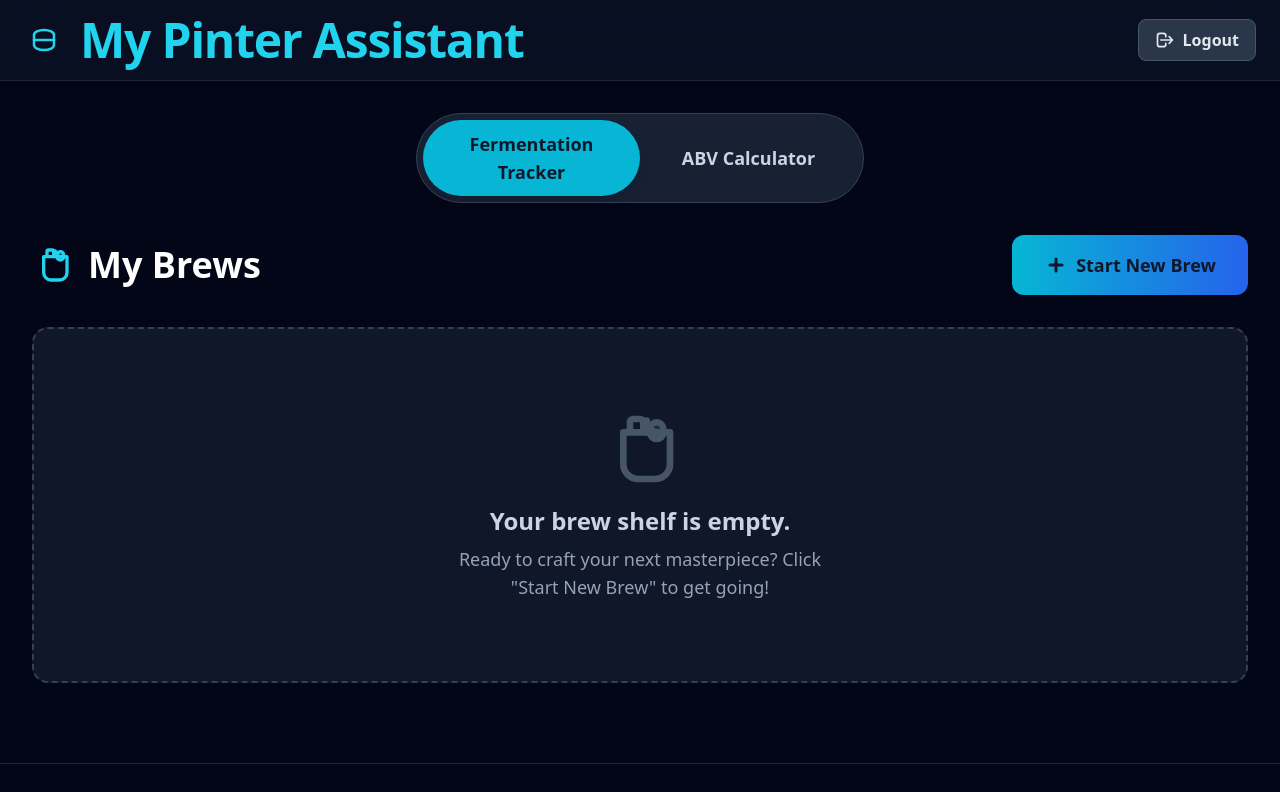
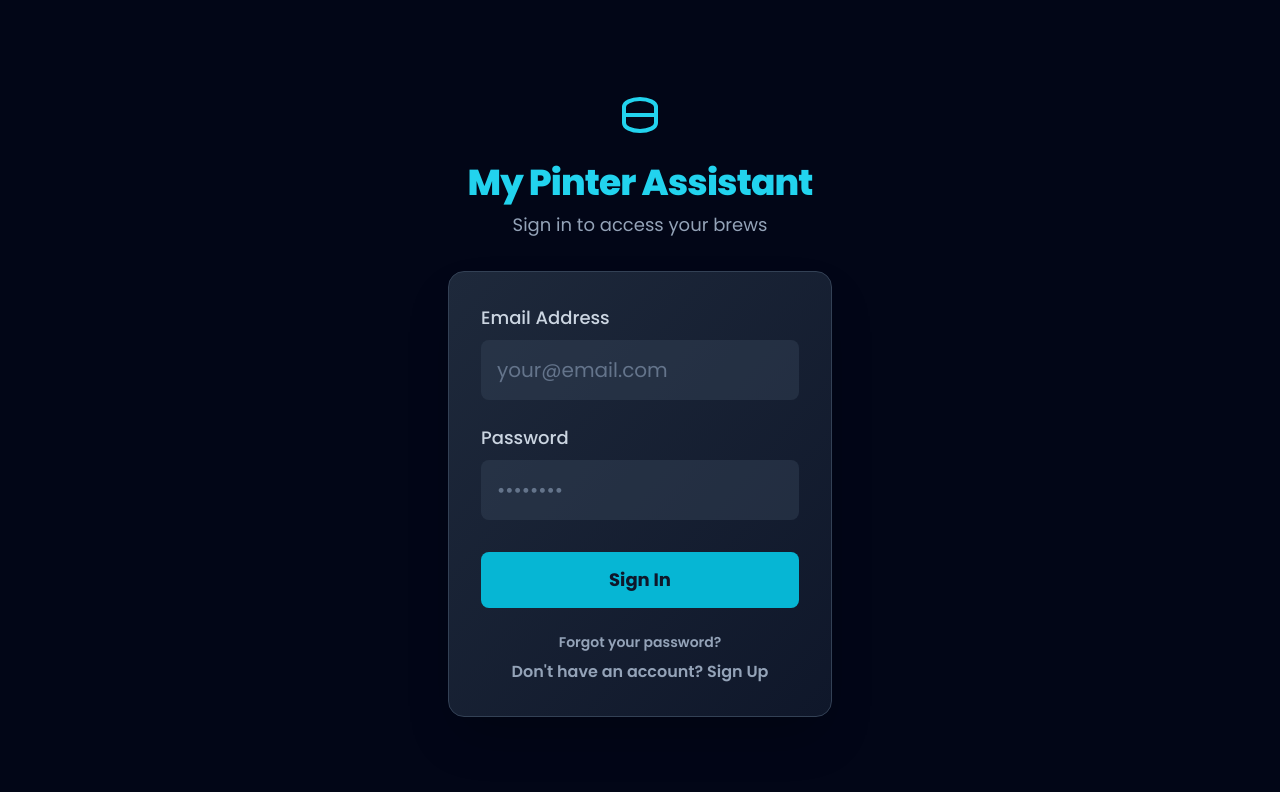
Before and after one commit to cookingfat/pinterfermentingassistant2, a React (Vite) app: page / in a window 1280 px wide. Shown: the top 792 px of the page. Built offline with nearby package versions, Linux system fonts and the light colour scheme.

Commit message:
rolled back last change

```diff
--- a/src/App.tsx
+++ b/src/App.tsx
@@ -1,7 +1,8 @@
+
 
 import React, { useState, useEffect } from 'react';
 import { PINTER_PRODUCTS } from './constants';
-import { AppView, Session, TrackedBeer } from './types';
+import { AppView, Session } from './types';
 import { supabase } from './supabaseClient';
 import Header from './components/Header';
 import FermentationTracker from './components/FermentationTracker';
@@ -10,37 +11,40 @@ import Footer from './components/Footer';
 import Auth from './components/Auth';
 import PasswordReset from './components/PasswordReset';
 import { BarrelIcon } from './components/icons';
-import Modal from './components/Modal';
 
 const App = () => {
-  const [session, setSession] = useState<Session | null>(null);
+  const [session, setSession] = useState(null);
   const [loading, setLoading] = useState(true);
   const [isPasswordRecovery, setIsPasswordRecovery] = useState(false);
-  const [isAuthModalOpen, setIsAuthModalOpen] = useState(false);
-  const [trackedBeers, setTrackedBeers] = useState<TrackedBeer[]>([]);
+  const [trackedBeers, setTrackedBeers] = useState([]);
   const [view, setView] = useState(AppView.Tracker);
 
-  const getBeersFromLocalStorage = (): TrackedBeer[] => {
-    try {
-      const localBeersJson = localStorage.getItem('pinter-tracked-beers');
-      return localBeersJson ? JSON.parse(localBeersJson) : [];
-    } catch (error) {
-      console.error("Error parsing local beers:", error);
-      return [];
+  useEffect(() => {
+    setLoading(true);
+    supabase.auth.getSession().then(({ data: { session } }) => {
+      setSession(session);
+      setLoading(false);
+    });
+
+    const { data: { subscription } } = supabase.auth.onAuthStateChange((event, session) => {
+      setSession(session);
+      if (event === 'PASSWORD_RECOVERY') {
+        setIsPasswordRecovery(true);
       }
-  };
+    });
 
-  const updateLocalStorageAndState = (newBeers: TrackedBeer[]) => {
-    const sortedBeers = [...newBeers].sort((a, b) => {
-      const timeA = parseInt(a.trackingId.split('-').pop() || '0', 10);
-      const timeB = parseInt(b.trackingId.split('-').pop() || '0', 10);
-      return timeB - timeA;
-    });
-    localStorage.setItem('pinter-tracked-beers', JSON.stringify(sortedBeers));
-    setTrackedBeers(sortedBeers);
-  };
+    return () => subscription.unsubscribe();
+  }, []);
 
-  const getBeersFromSupabase = async () => {
+  useEffect(() => {
+    if (session) {
+      getBeers();
+    } else {
+      setTrackedBeers([]); // Clear beers on logout
+    }
+  }, [session]);
+
+  const getBeers = async () => {
     try {
       const { data: beersFromDb, error } = await supabase
         .from('beers')
@@ -65,123 +69,40 @@ const App = () => {
             brewingDays: dbBeer.brewing_days,
             conditioningDays: dbBeer.conditioning_days,
           };
-        }).filter((b): b is TrackedBeer => b !== null);
+        }).filter(b => b !== null);
 
         setTrackedBeers(hydratedBeers);
       }
     } catch (error) {
-      console.error("Error fetching beers from Supabase:", error);
+      console.error("Error fetching beers:", error);
     }
   };
 
-  const migrateLocalBeersToSupabase = async (localBeers: TrackedBeer[], userId: string) => {
-    const beersForDb = localBeers.map(beer => ({
-      user_id: userId,
-      tracking_id: beer.trackingId,
-      product_id: beer.id,
-      status: beer.status,
-      keg_color: beer.kegColor,
-      keg_nickname: beer.kegNickname,
-      brewing_days: beer.brewingDays,
-      conditioning_days: beer.conditioningDays,
-      fermentation_start_date: beer.fermentationStartDate,
-      conditioning_start_date: beer.conditioningStartDate,
-    }));
-
-    if (beersForDb.length > 0) {
-      const { error } = await supabase.from('beers').upsert(beersForDb as any, { onConflict: 'tracking_id' });
-      if (error) {
-        console.error("Error migrating beers:", error);
-      } else {
-        localStorage.removeItem('pinter-tracked-beers');
-      }
-    }
-  };
-
-  useEffect(() => {
-    const initializeApp = async () => {
-      setLoading(true);
-      const { data: { session } } = await supabase.auth.getSession();
-      setSession(session);
-      if (session) {
-        await getBeersFromSupabase();
-      } else {
-        setTrackedBeers(getBeersFromLocalStorage());
-      }
-      setLoading(false);
-    };
-
-    initializeApp();
-
-    const { data: { subscription } } = supabase.auth.onAuthStateChange(async (event, session) => {
-      if (event === 'PASSWORD_RECOVERY') {
-        setIsPasswordRecovery(true);
-        setIsAuthModalOpen(false);
-        setSession(null);
-      } else {
-        setSession(session);
-      }
-
-      if (event === 'SIGNED_IN' && session) {
-        setLoading(true);
-        const localBeers = getBeersFromLocalStorage();
-        if (localBeers.length > 0) {
-          await migrateLocalBeersToSupabase(localBeers, session.user.id);
-        }
-        await getBeersFromSupabase();
-        setIsAuthModalOpen(false);
-        setLoading(false);
-      } else if (event === 'SIGNED_OUT') {
-        setTrackedBeers([]);
-      }
-    });
-
-    return () => subscription.unsubscribe();
-  }, []);
-
-  const addBeerToTrack = async (productId: string, kegColor: string, kegNickname: string, brewingDays: number, conditioningDays: number) => {
+  const addBeerToTrack = async (productId, kegColor, kegNickname, brewingDays, conditioningDays) => {
+    if (!session?.user) return;
     const product = PINTER_PRODUCTS.find(p => p.id === productId);
-    if (!product) return;
-
-    const newBeer: TrackedBeer = {
-      ...product,
-      trackingId: `${productId}-${Date.now()}`,
-      fermentationStartDate: null,
-      conditioningStartDate: null,
-      status: 'pending',
-      kegColor,
-      kegNickname,
-      brewingDays,
-      conditioningDays,
-    };
-
-    if (session?.user) {
+    if (product) {
       const newBeerForDb = {
         user_id: session.user.id,
-        tracking_id: newBeer.trackingId,
+        tracking_id: `${productId}-${Date.now()}`,
         product_id: productId,
         status: 'pending',
         keg_color: kegColor,
         keg_nickname: kegNickname,
         brewing_days: brewingDays,
         conditioning_days: conditioningDays,
-        fermentation_start_date: newBeer.fermentationStartDate,
-        conditioning_start_date: newBeer.conditioningStartDate,
       };
-      const { error } = await supabase.from('beers').insert(newBeerForDb as any);
+      const { error } = await supabase.from('beers').insert(newBeerForDb);
       if (error) {
         console.error("Error adding beer:", error);
       } else {
-        await getBeersFromSupabase();
+        getBeers();
       }
-    } else {
-      const currentBeers = getBeersFromLocalStorage();
-      updateLocalStorageAndState([newBeer, ...currentBeers]);
     }
   };
 
-  const updateBeer = async (updatedBeer: TrackedBeer) => {
-    if (session?.user) {
+  const updateBeer = async (updatedBeer) => {
+    if (!session?.user) return;
     const beerForDb = {
       product_id: updatedBeer.id,
       fermentation_start_date: updatedBeer.fermentationStartDate,
@@ -192,31 +113,21 @@ const App = () => {
       brewing_days: updatedBeer.brewingDays,
       conditioning_days: updatedBeer.conditioningDays,
     };
-      const { error } = await supabase.from('beers').update(beerForDb as any).eq('tracking_id', updatedBeer.trackingId);
+    const { error } = await supabase.from('beers').update(beerForDb).eq('tracking_id', updatedBeer.trackingId);
     if (error) {
       console.error("Error updating beer:", error);
     } else {
-        await getBeersFromSupabase();
-      }
-    } else {
-      const currentBeers = getBeersFromLocalStorage();
-      const updatedBeersList = currentBeers.map(b => b.trackingId === updatedBeer.trackingId ? updatedBeer : b);
-      updateLocalStorageAndState(updatedBeersList);
+      getBeers();
     }
   };
 
-  const removeBeer = async (trackingId: string) => {
-    if (session?.user) {
+  const removeBeer = async (trackingId) => {
+    if (!session?.user) return;
     const { error } = await supabase.from('beers').delete().eq('tracking_id', trackingId);
     if (error) {
       console.error("Error removing beer:", error);
     } else {
-        await getBeersFromSupabase();
-      }
-    } else {
-      const currentBeers = getBeersFromLocalStorage();
-      const updatedBeersList = currentBeers.filter(b => b.trackingId !== trackingId);
-      updateLocalStorageAndState(updatedBeersList);
+      getBeers();
     }
   };
 
@@ -226,7 +137,6 @@ const App = () => {
 
   const handlePasswordUpdated = () => {
     setIsPasswordRecovery(false);
-    // User will be sent back to login, handled by auth state change
   };
 
   if (loading) {
@@ -242,22 +152,14 @@ const App = () => {
     return <PasswordReset onPasswordUpdated={handlePasswordUpdated} />;
   }
 
+  if (!session) {
+    return <Auth />;
+  }
+
   return (
     <div className="min-h-screen bg-transparent text-slate-200 font-sans flex flex-col">
-      <Header
-        session={session}
-        onLogin={() => setIsAuthModalOpen(true)}
-        onLogout={handleLogout}
-      />
+      <Header onLogout={handleLogout} />
       <main className="container mx-auto p-4 md:p-8 leading-relaxed flex-grow">
-        {!session && trackedBeers.length > 0 && (
-            <div className="mb-8 text-center">
-                <div className="bg-yellow-900/40 text-yellow-300 p-4 rounded-xl border border-yellow-700/60 inline-flex items-center justify-center gap-4 animate-fade-in-fast">
-                <p>You have unsaved brews! <button onClick={() => setIsAuthModalOpen(true)} className="font-bold underline hover:text-white transition-colors">Sign up or Log in</button> to save your progress.</p>
-                </div>
-            </div>
-        )}
-
         <div className="mb-8 flex justify-center rounded-full bg-slate-800/80 p-1.5 max-w-md mx-auto border border-slate-700">
           <button
             onClick={() => setView(AppView.Tracker)}
@@ -287,13 +189,6 @@ const App = () => {
         </div>
       </main>
       <Footer />
-      <Modal
-        isOpen={isAuthModalOpen}
-        onClose={() => setIsAuthModalOpen(false)}
-        title={session ? 'Logged In' : 'Login or Sign Up'}
-      >
-        <Auth />
-      </Modal>
     </div>
   );
 };
--- a/src/components/BeerCard.tsx
+++ b/src/components/BeerCard.tsx
@@ -1,17 +1,11 @@
+
 
 import React, { useState, useMemo, useEffect } from 'react';
 import Timer from './Timer';
 import Modal from './Modal';
 import { CalendarIcon, FridgeIcon, TrashIcon, WarningIcon, InfoIcon, PlayIcon } from './icons';
-import { TrackedBeer } from '../types';
 
-interface BeerCardProps {
-  beer: TrackedBeer;
-  onUpdate: (beer: TrackedBeer) => void;
-  onRemove: (trackingId: string) => void;
-}
-
-const BeerCard: React.FC<BeerCardProps> = ({ beer, onUpdate, onRemove }) => {
+const BeerCard = ({ beer, onUpdate, onRemove }) => {
   const [isWarningModalOpen, setIsWarningModalOpen] = useState(false);
   const [isDeleteModalOpen, setIsDeleteModalOpen] = useState(false);
   const [isInfoModalOpen, setIsInfoModalOpen] = useState(false);
@@ -132,7 +126,7 @@ const BeerCard: React.FC<BeerCardProps> = ({ beer, onUpdate, onRemove }) => {
             </div>
           </div>
 
-          {beer.status === 'fermenting' && beer.fermentationStartDate && (
+          {beer.status === 'fermenting' && (
             <div className="space-y-2 text-base text-slate-200 mb-2 opacity-90">
                 <div className="flex items-center">
                   <CalendarIcon className="w-4 h-4 mr-2.5 flex-shrink-0" />
--- a/src/components/FermentationTracker.tsx
+++ b/src/components/FermentationTracker.tsx
@@ -4,16 +4,8 @@ import { PINTER_PRODUCTS } from '../constants';
 import BeerCard from './BeerCard';
 import Modal from './Modal';
 import { AddIcon, BeerIcon } from './icons';
-import { TrackedBeer } from '../types';
 
-interface FermentationTrackerProps {
-  trackedBeers: TrackedBeer[];
-  onAddBeer: (productId: string, kegColor: string, kegNickname: string, brewingDays: number, conditioningDays: number) => void;
-  onUpdateBeer: (beer: TrackedBeer) => void;
-  onRemoveBeer: (trackingId: string) => void;
-}
-
-const FermentationTracker: React.FC<FermentationTrackerProps> = ({
+const FermentationTracker = ({
   trackedBeers,
   onAddBeer,
   onUpdateBeer,
@@ -41,7 +33,7 @@ const FermentationTracker: React.FC<FermentationTrackerProps> = ({
     }
   }, [selectedProduct]);
 
-  const handleSubmit = (e: React.FormEvent) => {
+  const handleSubmit = (e) => {
     e.preventDefault();
     if (selectedBeerId) {
       onAddBeer(selectedBeerId, kegColor, kegNickname, brewingDays, conditioningDays);
```
Also changed, not shown: index.html (+6 -4 lines), src/types.ts (+0 -23 lines). Lines whose indentation alone changed are shown as unchanged.
